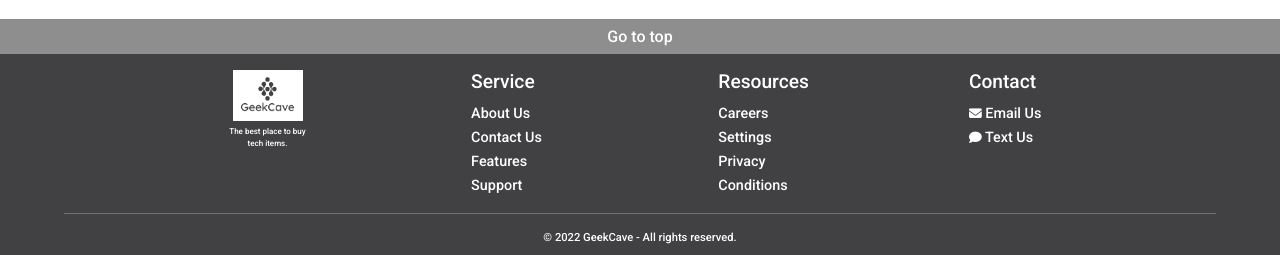
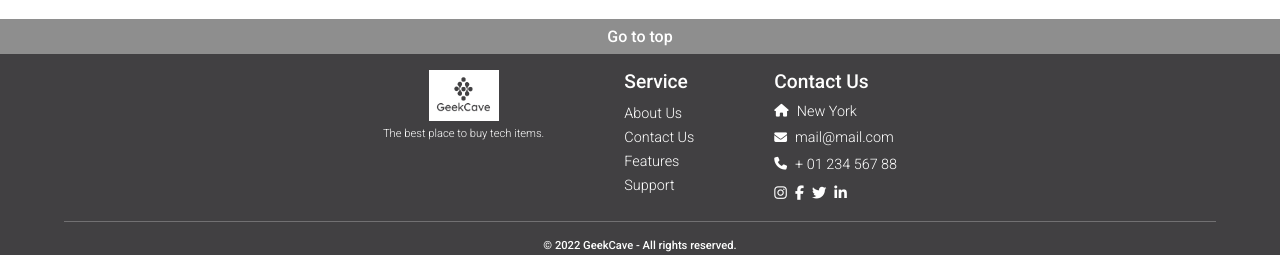
Before and after one commit to alfclark/ecommerce-site, a Vue app: page / in a window 1280 px wide. Shown: the part 1589-1844 px from the top of the page. Built offline with nearby package versions, Linux system fonts and the light colour scheme.

Commit message:
Footer contact section

```diff
--- a/src/components/onAppVue/CompFooter.vue
+++ b/src/components/onAppVue/CompFooter.vue
@@ -19,28 +19,35 @@
           </ul>
         </div>
         <div class="section">
-          <h3 class="subtitle">Resources</h3>
-          <ul class="links">
-            <li><a class="link" href="">Careers</a></li>
-            <li><a class="link" href="">Settings</a></li>
-            <li><a class="link" href="">Privacy</a></li>
-            <li><a class="link" href="">Conditions</a></li>
-          </ul>
-        </div>
-        <div class="section">
-          <h3 class="subtitle">Contact</h3>
-          <div class="contact">
+          <h3 class="subtitle">Contact Us</h3>
+          <div class="contactSection">
             <ul class="links">
-              <li>
-                <a class="link" href="mailto:email@email.com">
+              <li class="contact">
+                <div class="contactItem">
+                  <i class="fa-solid fa-house"></i>
+                  <p>New York</p>
+                </div>
+                <div class="contactItem">
                   <i class="fa-solid fa-envelope"></i>
-                  Email Us
+                  <p>mail@mail.com</p>
+                </div>
+                <div class="contactItem">
+                  <i class="fa-solid fa-phone"></i>
+                  <p>+ 01 234 567 88</p>
+                </div>
+              </li>
+              <li class="social">
+                <a class="socialLink" href="">
+                  <i class="fa-brands fa-instagram"></i>
                 </a>
-              </li>
-              <li>
-                <a class="link" href="">
-                  <i class="fa-solid fa-comment"></i>
-                  Text Us
+                <a class="socialLink" href="">
+                  <i class="fa-brands fa-facebook-f"></i>
+                </a>
+                <a class="socialLink" href="">
+                  <i class="fa-brands fa-twitter"></i>
+                </a>
+                <a class="socialLink" href="">
+                  <i class="fa-brands fa-linkedin-in"></i>
                 </a>
               </li>
             </ul>
@@ -97,19 +104,17 @@ export default {};
 }
 .sections {
   display: flex;
-  gap: 10rem;
+  gap: 5rem;
 }
 .logo-section {
   display: flex;
   flex-direction: column;
-  width: 25%;
   align-items: center;
   text-align: center;
 }
 .section {
   display: flex;
   flex-direction: column;
-  width: 25%;
 }
 
 .logo {
@@ -120,7 +125,8 @@ export default {};
 }
 
 .description {
-  font-size: 0.5rem;
+  font-size: 0.7rem;
+  font-weight: 200;
 }
 
 .subtitle {
@@ -133,11 +139,14 @@ export default {};
   margin: 0;
 }
 
-.link {
+.link,
+.contactItem p {
   text-decoration: none;
   font-size: 0.9rem;
   transition: 0.4s;
   color: white;
+  font-weight: 300;
+  margin: 0;
 }
 
 .fa-solid {
@@ -149,11 +158,32 @@ export default {};
   text-decoration: underline;
   transition: 0.4s;
 }
-
 .contact {
   display: flex;
+  flex-direction: column;
+  gap: 0.3rem;
+}
+.contactItem {
+  display: flex;
+  align-items: center;
+}
+.contactItem p {
+  padding-left: 0.5rem;
+}
+.social {
+  display: flex;
+  gap: 0.5rem;
+  margin-top: 0.5rem;
+}
+.socialLink {
+  text-decoration: none;
+  font-size: 0.9rem;
   transition: 0.4s;
-  flex-direction: column;
+  color: white;
+}
+
+.socialLink:hover {
+  color: var(--grey);
 }
 
 .divider {
@@ -162,6 +192,7 @@ export default {};
 .credits {
   font-size: 0.7rem;
 }
+
 @media screen and (max-width: 900px) {
   .sections {
     gap: 1rem;
@@ -177,12 +208,23 @@ export default {};
     font-size: 1rem;
   }
 
-  .link {
+  .link,
+  .contactItem p {
     font-size: 0.8rem;
   }
 
   .fa-solid {
     font-size: 0.8rem;
   }
+  .contactItem p {
+    padding-left: 0.3rem;
+    font-size: 0.6rem;
+  }
+  .logo-section {
+    width: 20%;
+  }
+  .sections {
+    justify-content: center;
+  }
 }
 </style>
```
